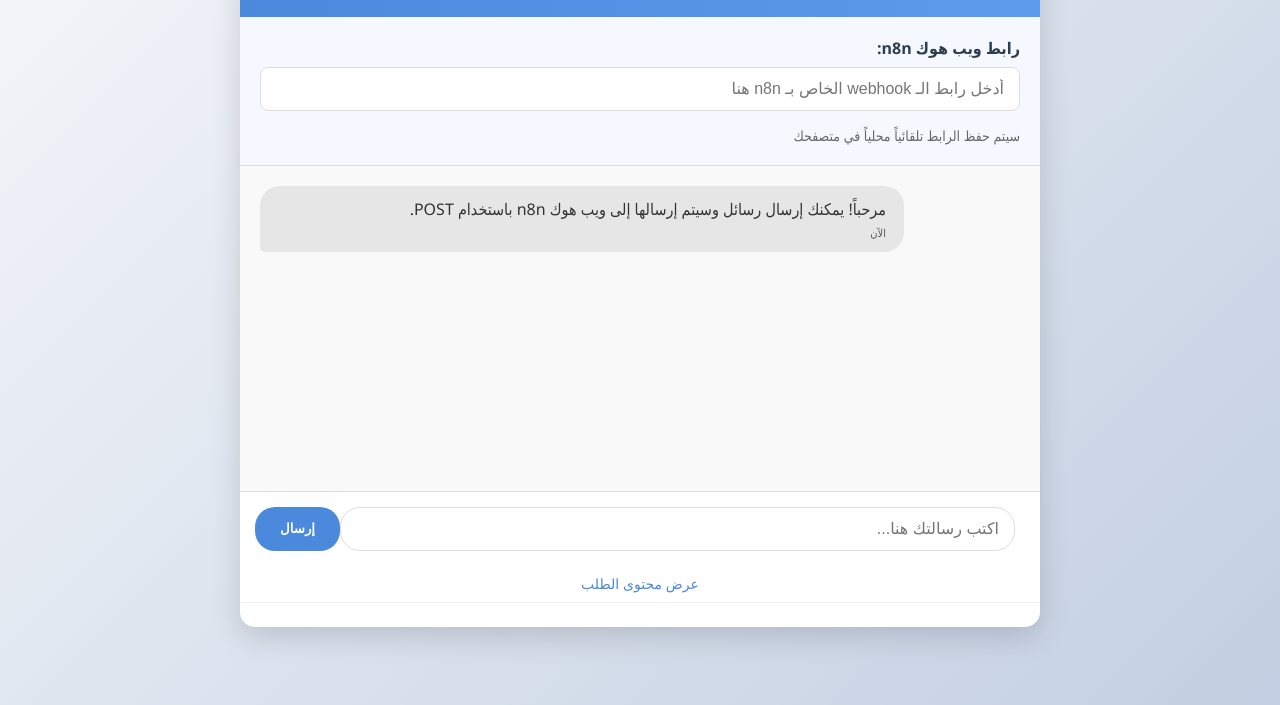
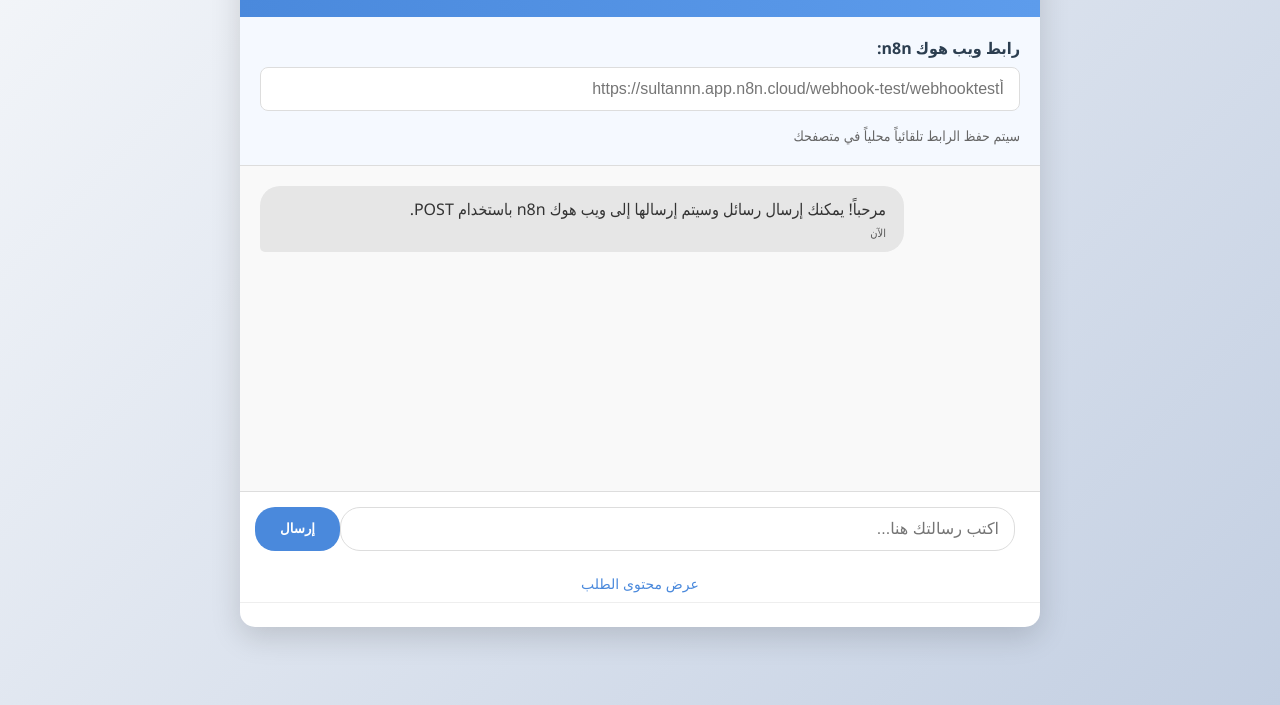
Before and after one commit to barneshackathon/testdeep, a plain HTML site: page index.html in a window 1280 px wide. Shown: the part 135-840 px from the top of the page. Drawn offline with Linux system fonts and the light colour scheme.

Commit message:
Update index.html

```diff
--- a/index.html
+++ b/index.html
@@ -220,7 +220,7 @@
 
         <div class="webhook-setup">
             <label for="webhook-url">رابط ويب هوك n8n:</label>
-            <input type="url" id="webhook-url" placeholder="أدخل رابط الـ webhook الخاص بـ n8n هنا">
+            <input type="url" id="webhook-url" placeholder="أhttps://sultannn.app.n8n.cloud/webhook-test/webhooktest">
             <div class="hint">سيتم حفظ الرابط تلقائياً محلياً في متصفحك</div>
         </div>
 
```
